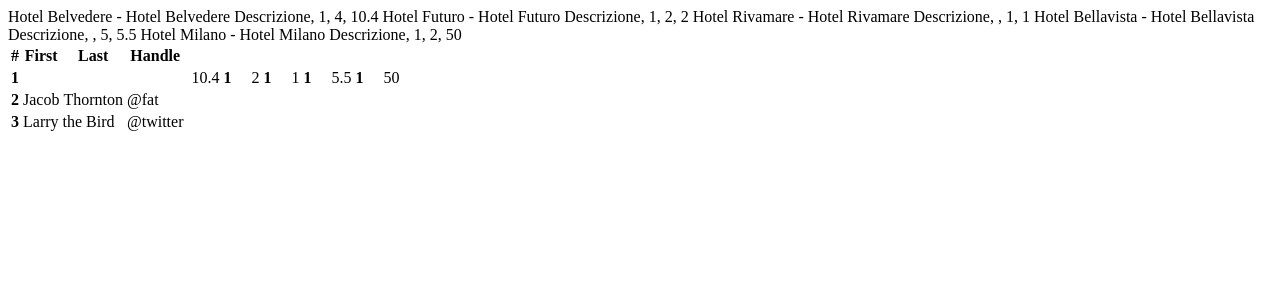
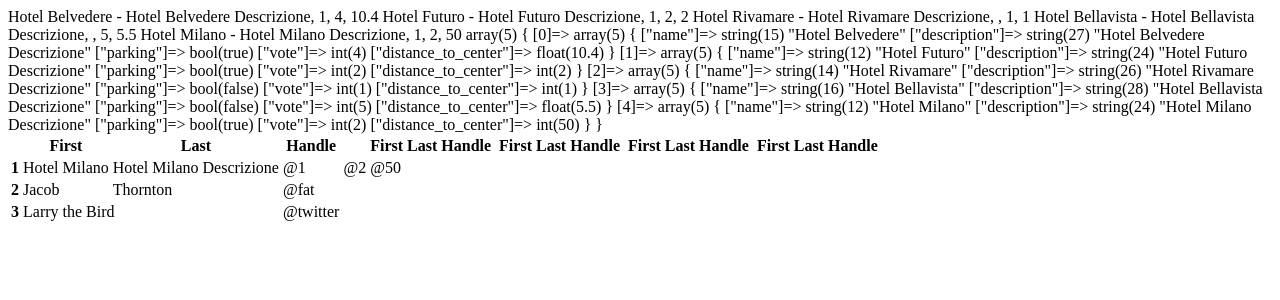
Before and after one commit to AndreaLazzaari/php-hotel, a PHP site: page / in a window 1280 px wide. Shown: the top 300 px of the page. Run offline with PHP 8.4, Linux system fonts and the light colour scheme; data that the repository does not hold is empty.

Commit message:
creata riga della colonna contenete elementi del primo oggetto + ancora mancante nome delle chiavi nella prima riga della tabella

```diff
--- a/index.php
+++ b/index.php
@@ -55,6 +55,8 @@ $hotels = [
         echo $hotel['name'] . ' - ' . $hotel['description'] . ', ' . $hotel['parking'] . ', ' . $hotel['vote'] . ', ' . $hotel['distance_to_center'] . ' ';
     }
 
+
+    var_dump($hotels);
     ?>
 
 
@@ -63,24 +65,25 @@ $hotels = [
         <table class="table">
             <thead>
                 <tr>
-                    <th scope="col">#</th>
-                    <th scope="col">First</th>
-                    <th scope="col">Last</th>
-                    <th scope="col">Handle</th>
+                <?php
+                    foreach ($hotels as $hotel) { ?>
+                        <th scope="col"><?php echo $hotel[$key]; ?></th>
+                        <th scope="col">First</th>
+                        <th scope="col">Last</th>
+                        <th scope="col">Handle</th>
+                    <?php } ?>
                 </tr>
 
             </thead>
             <tbody>
                 <tr>
-                <?php
-                    foreach ($hotels as $hotel) { ?>
                     <th scope="row">1</th>
-                        <td scope="col"><?php echo $hotel[0]['name']; ?></td>
-                        <td scope="col"><?php echo $hotel[0]['description']; ?></td>
-                        <td scope="col"><?php echo $hotel[0]['parking']; ?></td>
-                        <td scope="col"><?php echo $hotel[0]['vote']; ?></td>
-                        <td scope="col"><?php echo $hotel['distance_to_center']; ?></td>
-                    <?php } ?>
+                    <td><?php echo $hotel['name']; ?></td>
+                    <td><?php echo $hotel['description']; ?></td>
+                    <td>@<?php echo $hotel['parking']; ?></td>
+                    <td>@<?php echo $hotel['vote']; ?></td>
+                    <td>@<?php echo $hotel['distance_to_center']; ?></td>
+                </tr>
                 <tr>
                     <th scope="row">2</th>
                     <td>Jacob</td>
@@ -109,3 +112,12 @@ $hotels = [
 </body>
 
 </html>
+
+                <!-- <?php
+                         foreach ($hotels as $hotel) { ?>
+                        <td scope="col"><?php echo $hotel['name']; ?></td>
+                        <td scope="col"><?php echo $hotel['description']; ?></td>
+                        <td scope="col"><?php echo $hotel['parking']; ?></td>
+                        <td scope="col"><?php echo $hotel['vote']; ?></td>
+                        <td scope="col"><?php echo $hotel['distance_to_center']; ?></td>
+                    <?php } ?>  -->
```
